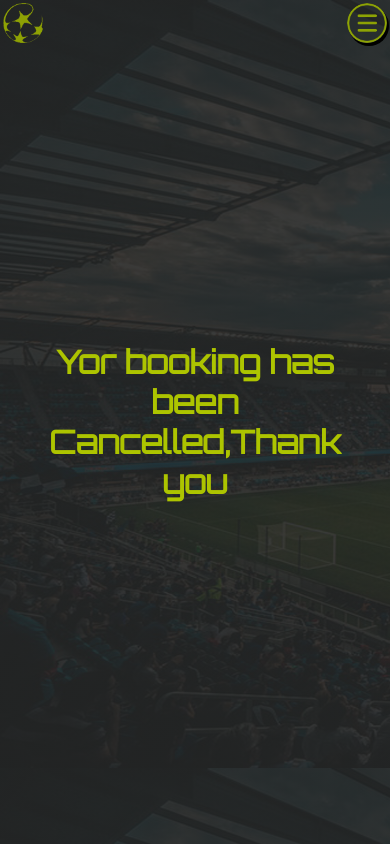
After one commit to glen-s-abraham/BookingApp, a Django app: page /bookings/successCancelation/1 in a window 390 px wide. The commit adds this page. Run offline with Django 3.2, Linux system fonts and the light colour scheme.

Commit message:
completed with email and responsiveness

```diff
--- a/bookingsApp/templates/base.html
+++ b/bookingsApp/templates/base.html
@@ -2,9 +2,12 @@
 <html>
 <head>
 	<title>Booking App</title>
+	<meta name="viewport" content="width=device-width, initial-scale=1.0">
 	<link rel="stylesheet" href="https://fonts.googleapis.com/css?family=Orbitron">
 	<link rel="stylesheet" href="https://cdnjs.cloudflare.com/ajax/libs/font-awesome/4.7.0/css/font-awesome.min.css">
 	<link rel="stylesheet" type="text/css" href="{%static 'css/style.css'%}">
+	<link rel="stylesheet" type="text/css" href="{%static 'css/queries.css'%}">
+
 </head>
 <body>
 	<header class="header">
--- a/bookingsApp/templates/cancelBooking.html
+++ b/bookingsApp/templates/cancelBooking.html
@@ -5,6 +5,11 @@
 <div class="form__container">
 <h1 class="form__title">Cancel Booking</h1>
 <div class="form__content">
+	{%if msg%}
+	<label class="msg">
+	{{msg}}
+	</label>
+	{%endif%}
 <form action="{%url 'cancelBooking'%}" method="post">
 	{%csrf_token%}
 	<label class="form__content_label">
--- a/bookingsApp/templates/listSlotes.html
+++ b/bookingsApp/templates/listSlotes.html
@@ -10,7 +10,7 @@
 	<input type="date" name="date" class="form__date_input"required>
 	<button type="submit" class="btn btn__search" name="Find"><i class="fa fa-search"></i></button>
 </form>
-<br><br><br>
+
 <form action="{%url 'listSlotes'%}" method="post">
 	{%csrf_token%}
 	<label class="form__content_label">
--- /dev/null
+++ b/bookingsApp/templates/successCancelation.html
@@ -0,0 +1,5 @@
+{%extends 'base.html'%}
+
+{%block content%}
+<h1 class="success_msg"> Yor booking has been Cancelled,Thank you
+{%endblock content%}
--- a/bookingsApp/urls.py
+++ b/bookingsApp/urls.py
@@ -21,6 +21,7 @@ urlpatterns = [
     path('',views.listSlotes,name='listSlotes'),
     path('confirmBooking/<int:id>',views.confirmBooking,name='confirmBooking'),
     path('successRegistration/<int:id>',views.successRegistration,name='successRegistration'),
+    path('successCancelation/<int:id>',views.successCancelation,name='successCancelation'),
     path('cancelBooking/',views.cancelBooking,name='cancelBooking'),
 
 ]
--- a/bookingsApp/views.py
+++ b/bookingsApp/views.py
@@ -118,16 +118,26 @@ def successRegistration(request,id=-1):
 	if id>0:
 		user=Bookings.objects.get(pk=id)
 		return render(request,'successRegistration.html',{'name':user.name})
+
 def cancelBooking(request):
+	msg=""
 	if request.method=='POST':
+
 		if 'Cancel' in request.POST:
 			bookingid=request.POST['id']
 			print(bookingid)
 			try:
 				booking=Bookings.objects.get(pk=bookingid)
+				id=booking.id
 				booking.delete()
-				return redirect('listSlotes')
+				return redirect('successCancelation',id)
 			except:
-				return redirect('listSlotes')
+				msg="Invalid id"
 
-	return render(request,'cancelBooking.html')
+
+	return render(request,'cancelBooking.html',{'msg':msg})
+
+def successCancelation(request,id=-1):
+	if id>0:
+
+		return render(request,'successCancelation.html')
--- /dev/null
+++ b/static/css/queries.css
@@ -0,0 +1,109 @@
+/*at screen size 1024*/
+@media screen and (max-width: 1024px) {
+	.form__container{width: 40%;}
+}
+@media screen and (max-width: 768px) {
+	.form__container{width: 50%;}
+	.form__select_input{
+		width: 50%;
+	}
+	.form__text_input {width:50%;}
+	.form__content_label{
+	color:#adc400;
+	font-size: 1.8rem;}
+	.form__date_input{font-size: 1.8rem;}
+	.form__text_input {font-size: 1.8rem;}
+	.form__select_input{font-size: 1.8rem;}
+}
+@media screen and (max-width: 600px) {
+	.form__container{
+		width: 70%;
+
+	}
+	.header{height: 110%;}
+	.header__logobox{
+
+	top:.5rem;
+	left:.5rem;
+
+	}
+
+	.header__logo{
+	width: 3rem;
+	height:3rem;
+
+	}
+	.header__menu{
+		width: 100%;
+		opacity: 1;
+	}
+	.header__menu_btn{
+		top:.5rem;
+		right:.5rem;
+		width: 3rem;
+		height:3rem;
+		background-size: 3rem 3rem;
+	}
+	.form__select_input{
+		width: 50%;
+	}
+	.form__text_input {width:50%;}
+	.form__content_label{
+	color:#adc400;
+	font-size: 1.5rem;}
+	.form__date_input{font-size: 1.5rem;}
+	.form__text_input {font-size: 1.5rem;}
+	.form__select_input{font-size: 1.5rem;}
+}
+@media screen and (max-width: 400px) {
+	.form__container{
+		width: 70%;
+
+	}
+	.header{height: 100%;}
+	.header__logobox{
+
+	top:0.2rem;
+	left:0.2rem;
+
+	}
+
+	.header__logo{
+	width: 2.5rem;
+	height:2.5rem;
+
+	}
+	.header__menu{
+		width: 100%;
+		opacity: 1;
+	}
+	.header__menu_btn{
+		top:0.2rem;
+		right:0.2rem;
+		width: 2.5rem;
+		height:2.5rem;
+		background-size: 2.5rem 2.5rem;
+	}
+	.form__container{top:12%;}
+	.form__title{font-size: 1.2rem;}
+	.form__select_input{
+		width: 50%;
+	}
+	.form__text_input {width:50%;}
+	.form__content_label{
+
+	font-size: 1.1rem;}
+	.form__date_input{
+		font-size: 1rem;
+		width:60%;
+
+	}
+	.form__text_input {font-size: 1rem;}
+	.form__select_input{font-size: 1rem;}
+	.btn{
+		font-size: 1.1rem;
+
+	}
+	.btn__search{
+		width: 20%;
+	}
--- a/static/css/style.css
+++ b/static/css/style.css
@@ -16,6 +16,7 @@ body {
 	height: 100vh;
 	background-image:linear-gradient(rgba(36, 38, 38, 0.9), rgba(36, 38, 38, 0.9)), url('../Img/bg.png');
 	position: relative;
+	background-repeat: none;
 
 }
 .header__logobox{
@@ -27,12 +28,14 @@ body {
 }
 .header__menu{
 	display: block;
-
+	position: absolute;
 	width: 30%;
 	height:100vh;
 	background-color: #242626;
-	float: right;
+	top:0;
+	right:0;
 	opacity: .8;
+	z-index: 10;
 
 
 
@@ -63,7 +66,8 @@ body {
 	display: inline-block;
 	position: absolute;
 	top:2rem;
-	left: 78rem;
+	right:3rem;
+	z-index: 11;
 }
 .rotate{
 	transform: rotate(90deg);
@@ -81,7 +85,7 @@ body {
 	position: absolute;
 	margin: 2rem;
 	top:30%;
-	left: 75%;
+	right: 10%;
 	padding: 2rem;
 
 }
@@ -106,7 +110,7 @@ body {
 	position: absolute;
 	left: 50%;
 	top:10%;
-	transform: translate(-50%,-50%);
+	transform: translate(-58%,-30%);
 	position: relative;
 	box-shadow: 5px 5px 2px #000;
 
@@ -182,8 +186,8 @@ body {
 }
 .btn{
   padding: 1rem;
-  background:#adc400;
-  color:#566665;
+  background-color:#242626;
+  color:#adc400;
   font-size: 1.6rem;
   border:none;
   cursor: pointer;
@@ -196,6 +200,7 @@ body {
   width: 85%;
   text-align: center;
   margin: 1rem 2rem;
+  font-family: 'Orbitron',serif;
 
 }
 
@@ -212,6 +217,8 @@ body {
 	color: #adc400;
 	margin-left: 1rem;
 	background-color:#242626;
+
+
 
 }
 .msg{
```
Also changed, not shown: booking/settings.py (+8 -2 lines), db.sqlite3.
